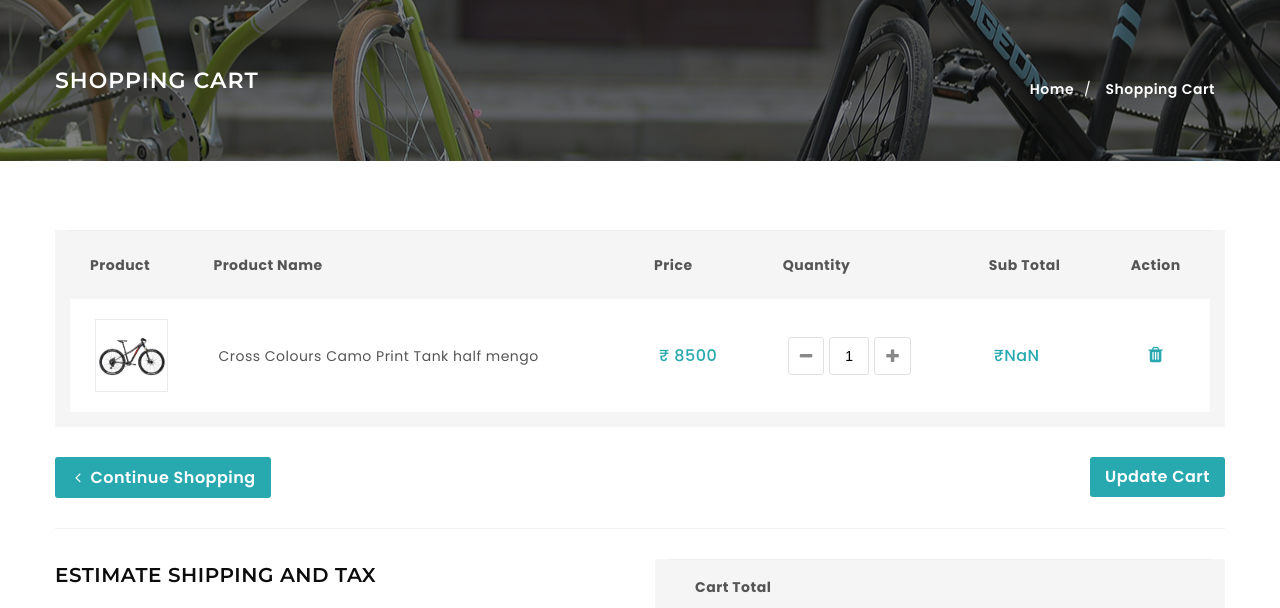
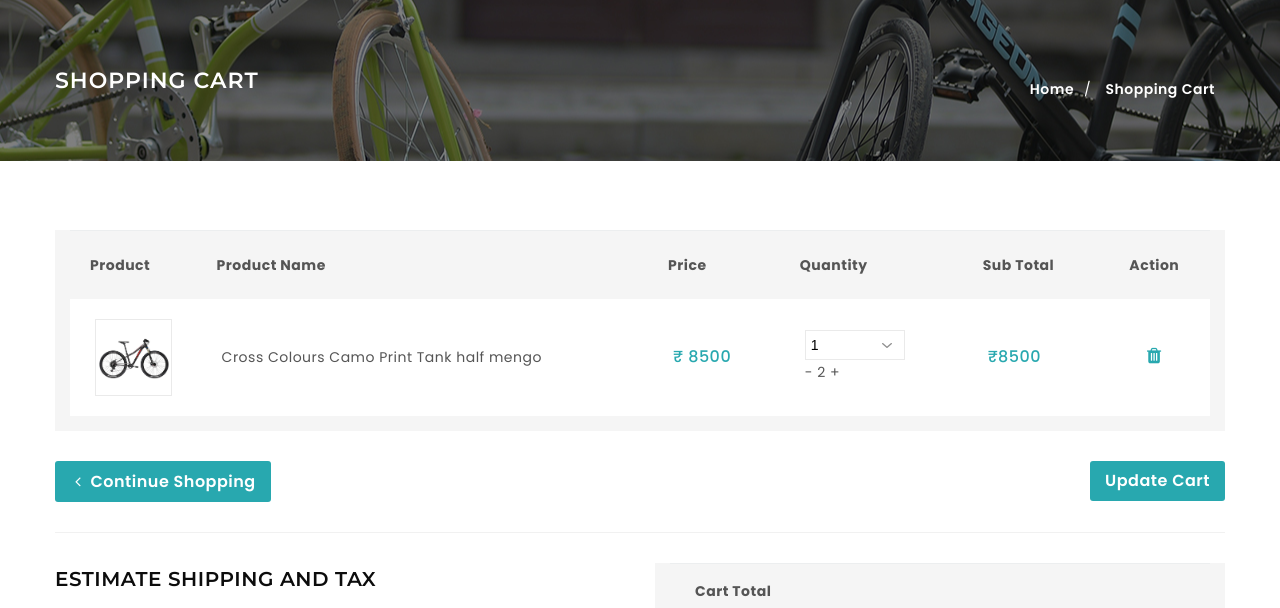
Before and after one commit to ehas1990/MerinCycle, a plain HTML site: page ecommerce/cart.html in a window 1280 px wide. Shown: the part 133-741 px from the top of the page. Drawn offline with nearby package versions, Linux system fonts and the light colour scheme; some packages are replaced by stand-ins of ours; a script that the page names is missing.

Commit message:
cart design

```diff
--- a/ecommerce/cart.html
+++ b/ecommerce/cart.html
@@ -665,19 +665,17 @@
                         <td>
 
                           <div class="input-box select-dropdown">
-                            <!-- <fieldset>
+                            <fieldset>
                               <select data-id="100" class=" option-drop1" name="quantity_cart"  id="product_qty">
                                 <option selected="" value="1">1</option>
                                 <option value="2">2</option>
                                 <option value="3">3</option>
                                 <option value="4">4</option>
                               </select>
-                            </fieldset> -->
-                            <div class="custom-qty">
-                              <button onclick="var result = document.getElementById('cus_qty1'); var qty1 = result.value; if( !isNaN( qty1 ) &amp;&amp; qty1 &gt; 1 ) result.value--;return false;" class="reduced items" type="button"> <i class="fa fa-minus"></i> </button>
-                              <input type="text" class="input-text qty" title="Qty" value="1" maxlength="8" id="qty1" name="qty">
-                              <button onclick="var result = document.getElementById('cus_qty1'); var qty1 = result.value; if( !isNaN( qty1 )) result.value++;return false;" class="increase items" type="button"> <i class="fa fa-plus"></i> </button>
-                            </div>
+                            </fieldset>
+                            <span class="qt-minus">-</span>
+                            <span class="qt">2</span>
+                            <span class="qt-plus">+</span>
                           </div>
                         </td>
                         <td id="total">
```
